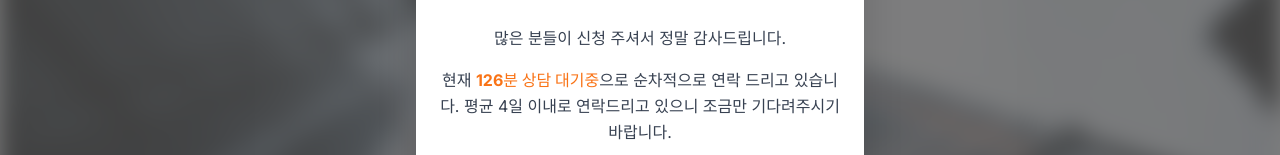
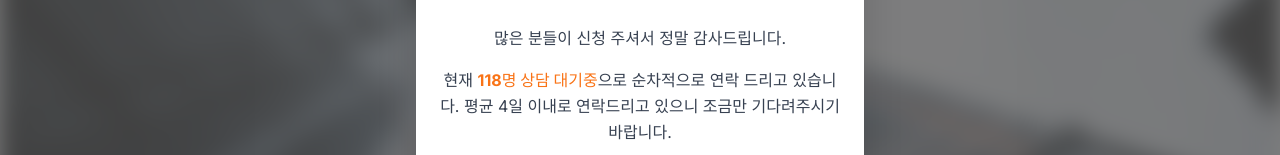
Before and after one commit to gu991230-cyber/gugit, a Next.js app: page / in a window 1280 px wide. Shown: the part 324-479 px from the top of the page. Built offline with nearby package versions, Linux system fonts and the light colour scheme.

Commit message:
팝업 대기 인원 126명에서 118명으로 변경

```diff
--- a/src/app/page.tsx
+++ b/src/app/page.tsx
@@ -276,10 +276,10 @@ export default function Home() {
                 <p className="text-gray-700 leading-relaxed">
                   많은 분들이 신청 주셔서 정말 감사드립니다.
                 </p>
-                <p className="text-gray-700 leading-relaxed">
-                  현재 <span className="text-orange-500 font-bold">126분 상담 대기중</span>으로
-                  순차적으로 연락 드리고 있습니다. 평균 4일 이내로 연락드리고 있으니 조금만 기다려주시기 바랍니다.
-                </p>
+                                 <p className="text-gray-700 leading-relaxed">
+                   현재 <span className="text-orange-500 font-bold">118명 상담 대기중</span>으로
+                   순차적으로 연락 드리고 있습니다. 평균 4일 이내로 연락드리고 있으니 조금만 기다려주시기 바랍니다.
+                 </p>
               </div>
 
                            {/* Don't Show Again Checkbox */}
```
